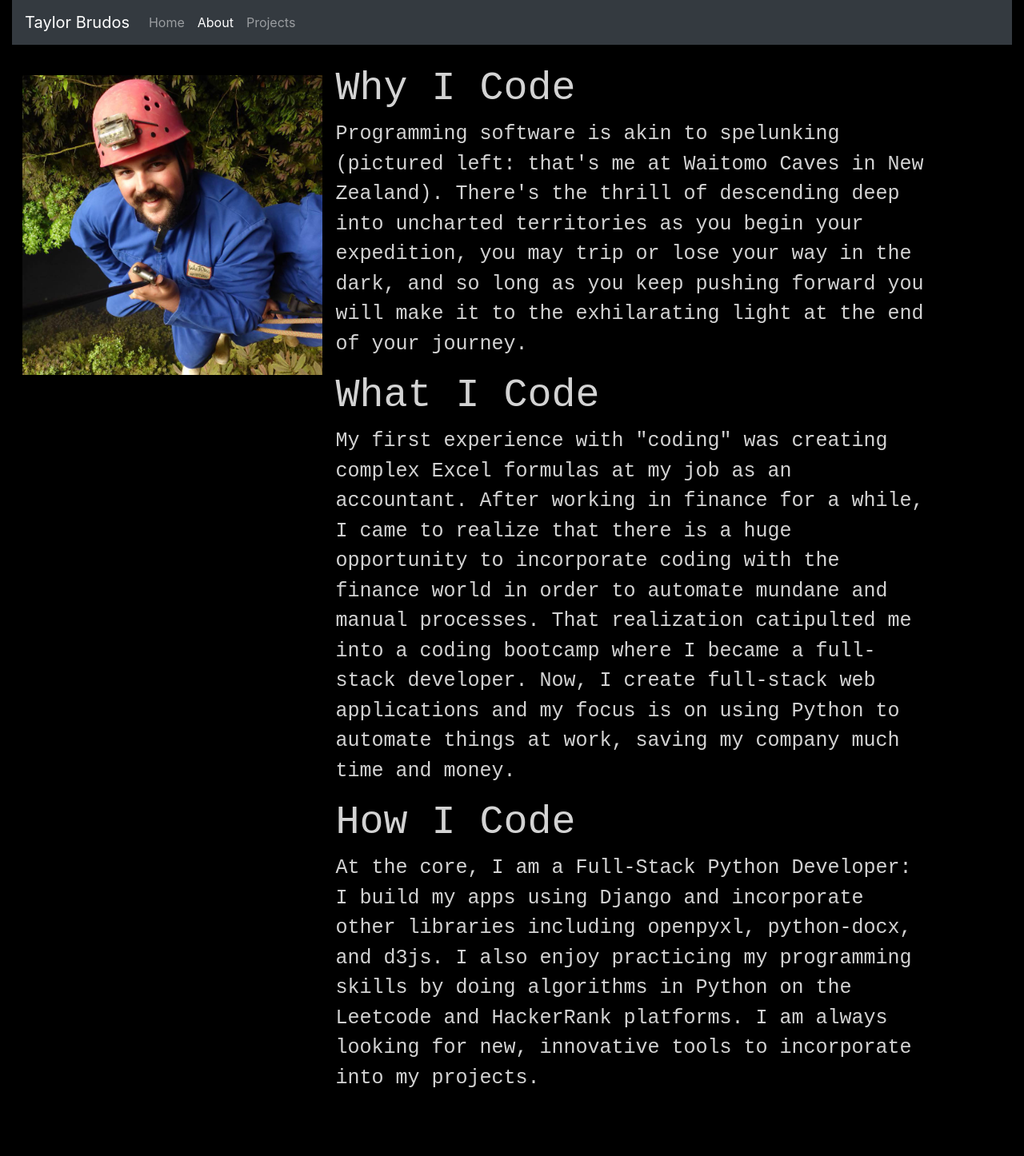
After one commit to taylor-brudos/portfolio, a Django app: page /about in a window 1280 px wide. The commit adds this page. Shown: the whole page at 80% size. Run offline with Django 3.2, Linux system fonts and the light colour scheme; some libraries are stand-ins or nearby versions.

Commit message:
home and about pages

```diff
--- a/main/apps/first_app/static/first_app/css/main.css
+++ b/main/apps/first_app/static/first_app/css/main.css
@@ -1,8 +1,47 @@
-h1 {
-    color: blue;
-    font-size: 40px;
+.navbar {
+    margin-bottom: 2%;
 }
-p {
-    color: green;
-    font-weight: bold;
+.header {
+    color: lightgray;
+    font-size: 70px;
+    text-align: center;
+    font-family: "Courier New", Courier, monospace;
 }
+.container-fluid {
+    background-color: black;
+}
+.img-fluid {
+    max-width: 30%;
+    height: auto;
+    margin: 1%;
+}
+.centered {
+    text-align: center;
+}
+.inline-b {
+    display: inline-block;
+    vertical-align: top;
+}
+.centered {
+    text-align: center;
+}
+.about-header {
+    color: lightgray;
+    font-size: 50px;
+    font-family: 'Courier New', Courier, monospace;
+}
+.about-content {
+    color: lightgray;
+    font-size: 25px;
+    font-family: 'Courier New', Courier, monospace;
+}
+.about-words {
+    max-width: 60%;
+}
+.bottom-space {
+    padding-bottom: 5%;
+}
+svg {
+    display: block;
+    margin: 0 auto;
+}
--- /dev/null
+++ b/main/apps/first_app/templates/first_app/about.html
@@ -0,0 +1,57 @@
+<!DOCTYPE html>
+<html lang="en">
+<head>
+    <meta charset="UTF-8">
+    <meta name="viewport" content="width=device-width, initial-scale=1.0">
+    <meta http-equiv="X-UA-Compatible" content="ie=edge">
+    <title>Taylor Brudos | About</title>
+    {% load static %}
+    <link rel="stylesheet" href="https://stackpath.bootstrapcdn.com/bootstrap/4.3.1/css/bootstrap.min.css" integrity="sha384-ggOyR0iXCbMQv3Xipma34MD+dH/1fQ784/j6cY/iJTQUOhcWr7x9JvoRxT2MZw1T" crossorigin="anonymous">
+    <link rel="stylesheet" href="{% static 'first_app/css/main.css' %}">
+</head>
+<body>
+    <div class="container-fluid">
+        <nav class="navbar navbar-expand-lg navbar-dark bg-dark">
+            <a class="navbar-brand" href="/">Taylor Brudos</a>
+            <button class="navbar-toggler" type="button" data-toggle="collapse" data-target="#navbarNav" aria-controls="navbarNav" aria-expanded="false" aria-label="Toggle navigation">
+            </button>
+            <div class="collapse navbar-collapse" id="navbarNav">
+                <ul class="navbar-nav">
+                <li class="nav-item">
+                    <a class="nav-link" href="/">Home</a>
+                </li>
+                <li class="nav-item active">
+                    <a class="nav-link" href="/about">About</a>
+                </li>
+                <li class="nav-item">
+                    <a class="nav-link" href="#">Projects</a>
+                </li>
+                </ul>
+            </div>
+        </nav>
+        <div class="bottom-space">
+            <img class="img-fluid inline-b" src="{% static 'first_app/images/profilePic.jpg' %}" alt="Taylor profile pic"/>
+            <div class="inline-b about-words">
+                <h1 class="about-header">
+                    Why I Code
+                </h1>
+                <p class="about-content">
+                    Programming software is akin to spelunking (pictured left: that's me at Waitomo Caves in New Zealand). There's the thrill of descending deep into uncharted territories as you begin your expedition, you may trip or lose your way in the dark, and so long as you keep pushing forward you will make it to the exhilarating light at the end of your journey.
+                </p>
+                <h1 class="about-header">
+                    What I Code
+                </h1>
+                <p class="about-content">
+                    My first experience with "coding" was creating complex Excel formulas at my job as an accountant. After working in finance for a while, I came to realize that there is a huge opportunity to incorporate coding with the finance world in order to automate mundane and manual processes.  That realization catipulted me into a coding bootcamp where I became a full-stack developer.  Now, I create full-stack web applications and my focus is on using Python to automate things at work, saving my company much time and money.
+                </p>
+                <h1 class="about-header">
+                    How I Code
+                </h1>
+                <p class="about-content">
+                    At the core, I am a Full-Stack Python Developer: I build my apps using Django and incorporate other libraries including openpyxl, python-docx, and d3js. I also enjoy practicing my programming skills by doing algorithms in Python on the Leetcode and HackerRank platforms. I am always looking for new, innovative tools to incorporate into my projects.
+                </p>
+            </div>
+        </div>
+    </div>
+</body>
+</html>
--- a/main/apps/first_app/urls.py
+++ b/main/apps/first_app/urls.py
@@ -1,5 +1,6 @@
 from django.conf.urls import url
 from . import views
 urlpatterns = [
-    url(r'^$', views.index)
+    url(r'^$', views.index),
+    url(r'^about$', views.about)
 ]
--- a/main/apps/first_app/views.py
+++ b/main/apps/first_app/views.py
@@ -1,8 +1,7 @@
 from django.shortcuts import render, HttpResponse, redirect
 
 def index(request):
-    context = {
-        "email" : "blog@gmail.com",
-        "name" : "mike"
-    }
-    return render(request, "first_app/index.html", context)
+    return render(request, "first_app/index.html")
+
+def about(request):
+    return render(request, "first_app/about.html")
```
Also changed, not shown: main/apps/first_app/templates/first_app/index.html (+100 -3 lines), main/apps/first_app/static/first_app/images/profilePic.jpg (added).
